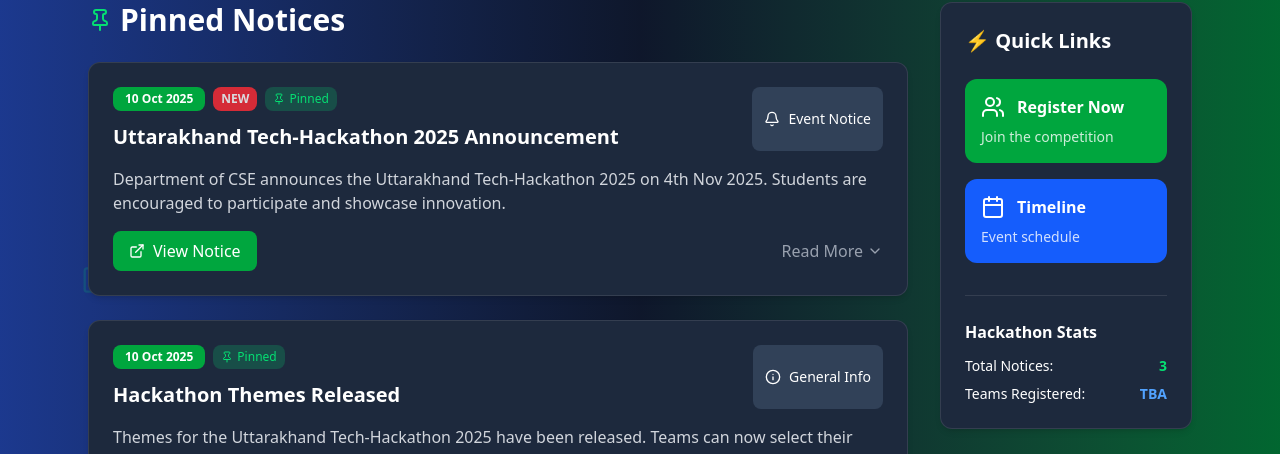
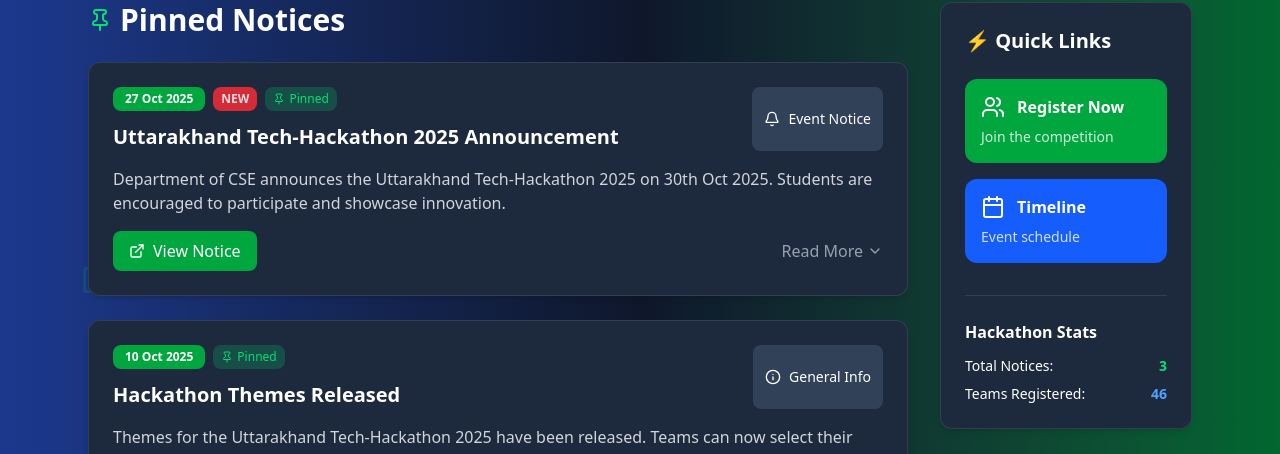
Before and after one commit to ayushsaini7717/SIHWebsite, a React (Vite) app: page /info in a window 1280 px wide. Shown: the part 346-800 px from the top of the page. Built offline with nearby package versions, Linux system fonts and the light colour scheme.

Commit message:
update the notice for hackathon

```diff
--- a/src/components/Quicklinks.jsx
+++ b/src/components/Quicklinks.jsx
@@ -27,7 +27,7 @@ const QuickLinks = () => {
       <div className="mt-8 pt-6 border-t border-white/10">
         <h4 className="font-semibold mb-3">Hackathon Stats</h4>
         <div className="flex justify-between text-sm mb-2"><span>Total Notices:</span><span className="text-green-400 font-semibold">{noticesData.length}</span></div>
-        <div className="flex justify-between text-sm"><span>Teams Registered:</span><span className="text-blue-400 font-semibold">TBA</span></div>
+        <div className="flex justify-between text-sm"><span>Teams Registered:</span><span className="text-blue-400 font-semibold">46</span></div>
       </div>
     </div>
   );
--- a/src/constant.js
+++ b/src/constant.js
@@ -2,15 +2,15 @@ export const noticesData = [
   {
     id: 1,
     title: "Uttarakhand Tech-Hackathon 2025 Announcement",
-    date: "2025-10-10",
+    date: "2025-10-27",
     type: "Event Notice",
     isPinned: true,
     isNew: true,
     description:
-      "Department of CSE announces the Uttarakhand Tech-Hackathon 2025 on 4th Nov 2025. Students are encouraged to participate and showcase innovation.",
+      "Department of CSE announces the Uttarakhand Tech-Hackathon 2025 on 30th Oct 2025. Students are encouraged to participate and showcase innovation.",
     fullContent:
-      "All students of BTKIT Dwarahat are informed that on the occasion of Uttarakhand Foundation Day, the Department of Computer Science & Engineering will organize a state-level Hackathon titled 'Uttarakhand Tech-Hackathon 2025' under the theme 'Technical Education Over the Years'. The event will take place on 4th November 2025 at the CSE Smart Class Room. Each team must have 4 members, all from BTKIT (no inter-college teams). Domains include software and hardware problem statements. Top 3 teams will be selected based on innovation, feasibility, technical approach, and societal impact. Interested teams should register via the provided Google Form or Institute Portal link.",
-    link: "/Notice.pdf",
+      "All students of BTKIT Dwarahat are informed that on the occasion of Uttarakhand Foundation Day, the Department of Computer Science & Engineering will organize a state-level Hackathon titled 'Uttarakhand Tech-Hackathon 2025' under the theme 'Technical Education Over the Years'. The event will take place on 30th October 2025 at the CSE Smart Class Room. Each team must have 4 members, all from BTKIT (no inter-college teams). Domains include software and hardware problem statements. Top 3 teams will be selected based on innovation, feasibility, technical approach, and societal impact. Interested teams should register via the provided Google Form or Institute Portal link.",
+    link: "/Letter for HACKATHON SILVER JUBILEE merg.pdf",
     linkText: "View Notice"
   },
   {
```
Also changed, not shown: 1 other file (tests, documents, lock files or other folders).
